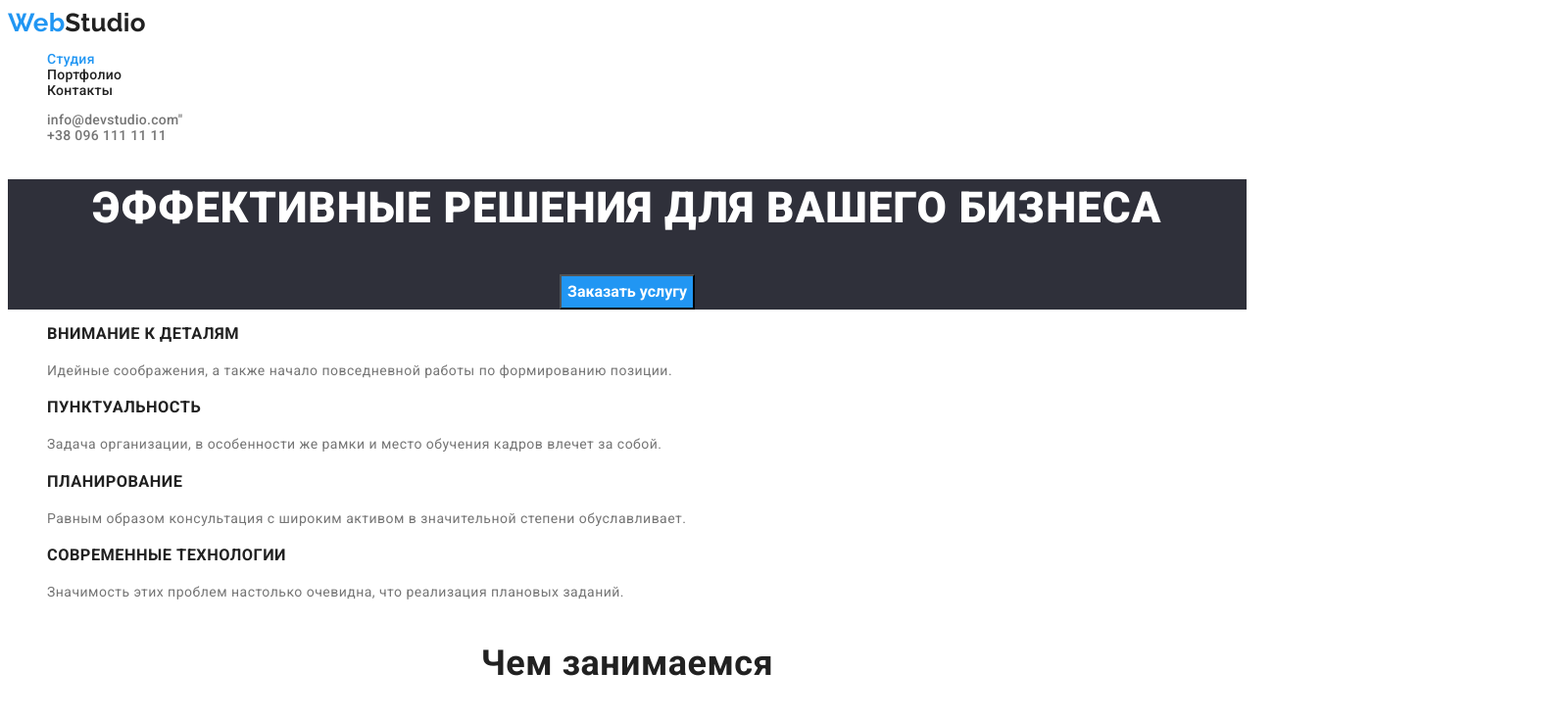
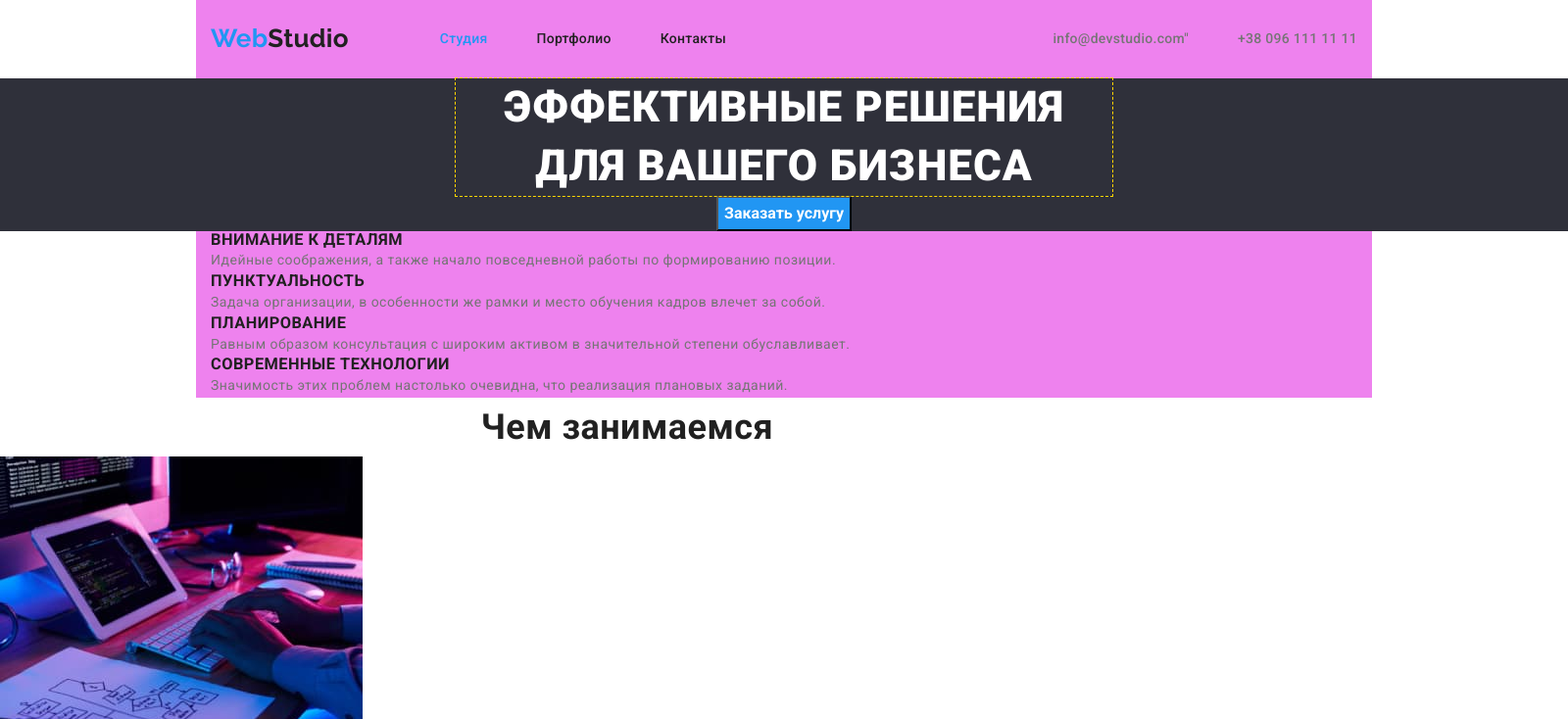
Before and after one commit to MichaelKononenko/goit-markup-hw-03, a plain HTML site: page index.html in a window 1280 px wide. Shown: the top 734 px of the page at 98% size, 1600 px wide, since content can reach past the window. Drawn offline with nearby package versions, Linux system fonts and the light colour scheme.

Commit message:
сделал позиционирование шапки и подвала

```diff
--- a/css/styles.css
+++ b/css/styles.css
@@ -13,6 +13,21 @@
   --nav-button-backgroud-color: #f5f4fa;
 }
 
+/* сброс стилей */
+h1,
+h2,
+h3,
+p {
+  margin: 0 0;
+}
+
+/* дополнительные общие стили */
+.list {
+  list-style: none;
+  padding: 0;
+  margin: 0;
+}
+
 body {
   color: var(--primary-text-color);
   background-color: var(--primary-background-color);
@@ -20,9 +35,13 @@ body {
   letter-spacing: 0.03em;
 }
 
-/* дополнительные общие стили */
-.list {
-  list-style: none;
+/* основной контейнер */
+.container {
+  display: flex;
+  width: 1200px;
+  padding: 0 15px;
+  margin: 0 200px;
+  background-color: violet;
 }
 
 /* оформление шапки */
@@ -31,6 +50,16 @@ body {
   font-size: 14px;
   line-height: 1.14;
   letter-spacing: 0.02em;
+}
+
+.header .container {
+  align-items: center;
+}
+
+.header .logo {
+  display: block;
+  padding: 24px 0 25px 0;
+  margin-right: 93px;
 }
 .logo {
   color: var(--primary-text-color);
@@ -44,17 +73,37 @@ body {
   color: var(--action-color);
 }
 
+.site-nav .list {
+  display: flex;
+}
+
 .site-nav-link {
+  display: block;
+  padding: 32px 0;
   color: var(--primary-text-color);
   text-decoration: none;
 }
+.site-nav-item:not(:last-child) {
+  margin-right: 50px;
+}
+
 .site-nav-link:hover,
 .site-nav-link:focus {
   color: var(--action-color);
 }
 
+.contacts.list {
+  display: flex;
+  margin-left: auto;
+}
+
+.header-mail {
+  margin-right: 50px;
+}
 .header-mail,
 .header-telephone {
+  display: block;
+  padding: 32px 0;
   color: var(--secondary-text-color);
   text-decoration: none;
 }
@@ -71,6 +120,7 @@ body {
 
 /* оформление подвала */
 .footer {
+  width: 1600px;
   background-color: var(--footer-background-color);
   font-weight: 400;
   font-size: 14px;
@@ -78,8 +128,17 @@ body {
   color: var(--footer-text-color);
 }
 
+.footer .container {
+  padding: 60px 15px;
+  flex-direction: column;
+}
+
 .address {
   font-style: normal;
+}
+
+.footer .logo {
+  margin-bottom: 20px;
 }
 
 .logo-footer {
@@ -87,11 +146,17 @@ body {
 }
 
 .location {
+  margin-bottom: 9px;
   color: var(--footer-text-color);
+}
+
+.footer li:not(:last-child) {
+  margin-bottom: 9px;
 }
 
 .footer-mail,
 .footer-telephone {
+  display: block;
   color: var(--footer-contacts-color);
   text-decoration: none;
 }
@@ -104,11 +169,15 @@ body {
 
 /* оформление студии */
 .hero {
+  width: 1600px;
   background-color: var(--hero-color);
   text-align: center;
   letter-spacing: 0.06em;
 }
 .hero-title {
+  outline: 1px dashed gold;
+  width: 670px;
+  margin: 0 auto;
   font-weight: 900;
   font-size: 44px;
   line-height: 1.36;
--- a/index.html
+++ b/index.html
@@ -11,11 +11,17 @@
       href="https://fonts.googleapis.com/css2?family=Raleway:wght@700&family=Roboto:wght@400;500;700;900&display=swap"
       rel="stylesheet"
     />
+  <link
+    rel="stylesheet"
+    href="https://cdnjs.cloudflare.com/ajax/libs/modern-normalize/1.0.0/modern-normalize.min.css"
+  />
     <link rel="stylesheet" href="./css/styles.css" />
   </head>
   <body>
     <!-- Шапка страницы -->
+
     <header class="header">
+      <div class="container">
         <a class="logo" href="./index.html"><span class="logo-web">Web</span>Studio</a>
         <nav class="site-nav">
             <ul class="list">
@@ -30,7 +36,7 @@
               </li>
             </ul>
         </nav>
-      <ul class="list">
+        <ul class="contacts list">
           <li class="header-contact-item">
             <a class="header-mail" href="mailto:info@devstudio.com">info@devstudio.com"</a>
           </li>
@@ -38,9 +44,11 @@
             <a class="header-telephone" href="tel:+380961111111">+38 096 111 11 11</a>
           </li>
         </ul>
+      </div>
     </header>
 
     <!-- Уникальный контент страницы -->
+
     <main>
       <section class="hero">
         <h1 class="hero-title">Эффективные решения для вашего бизнеса</h1>
@@ -49,6 +57,7 @@
       <!-- О компании -->
       <section class="about">
         <h2 class="visually-hidden"></h2>
+        <div class="container">
           <ul class="list">
             <li class="about-item">
               <h3 class="about-title">Внимание к деталям</h3>
@@ -75,10 +84,12 @@
               </p>
             </li>
           </ul>
+        </div>
       </section>
       <!-- Галерея -->
       <section class="galery">
           <h2 class="galery-title">Чем занимаемся</h2>
+          <div class="container"></div>
             <ul class="list">
               <li class="galery-item">
                 <img src="./images/1.jpg" alt="Фото написания кода" width="370" />
@@ -90,13 +101,20 @@
                 <img src="./images/3.jpg" alt="Фото красочного продукта" width="370" />
               </li>
             </ul>
+        </div>
       </section>
       <!-- Команда -->
       <section class="team">
         <h2 class="team-title">Наша команда</h2>
+        <div class="container"></div>
             <ul class="list">
               <li class="team-item">
-            <img class="team-photo" src="./images/4.jpg" alt="Фото Игоря Демьяненко" width="270" />
+                <img
+                  class="team-photo"
+                  src="./images/4.jpg"
+                  alt="Фото Игоря Демьяненко"
+                  width="270"
+                />
                 <h3 class="team-person">Игорь Демьяненко</h3>
                 <p class="team-position">Product Designer</p>
               </li>
@@ -106,31 +124,43 @@
                 <p class="team-position">Frontend Developer</p>
               </li>
               <li class="team-item">
-            <img class="team-photo" src="./images/6.jpg" alt="Фото Николая Тарасова" width="270" />
+                <img
+                  class="team-photo"
+                  src="./images/6.jpg"
+                  alt="Фото Николая Тарасова"
+                  width="270"
+                />
                 <h3 class="team-person">Николай Тарасов</h3>
                 <p class="team-position">Marketing</p>
               </li>
               <li class="team-item">
-            <img class="team-photo" src="./images/7.jpg" alt="Фото Михаила Ермакова" width="270" />
+                <img
+                  class="team-photo"
+                  src="./images/7.jpg"
+                  alt="Фото Михаила Ермакова"
+                  width="270"
+                />
                 <h3 class="team-person">Михаил Ермаков</h3>
                 <p class="team-position">UI Designer</p>
               </li>
             </ul>
+        </div>
       </section>
     </main>
-
     <!-- Подвал -->
     <footer class="footer">
-      <address class="address">
+      <div class="container">
         <a class="logo" href="./index.html"
           ><span class="logo-web">Web</span><span class="logo-footer">Studio</span></a
         >
+        <address class="address">
           <p class="location">г.Киев, пр-т Леси Украинки, 26</p>
           <ul class="list">
             <li><a class="footer-mail" href="maialto:info@example.com">info@example.com</a></li>
             <li><a class="footer-telephone" href="tel:+380991111111">+38 099 111 11 11</a></li>
           </ul>
         </address>
+      </div>
     </footer>
   </body>
 </html>
--- a/prettier.json
+++ b/prettier.json
@@ -1,5 +1,5 @@
 {
-    "printWidth": 100,
+    "printWidth": 150,
     "tabWidth": 2,
     "useTabs": false,
     "semi": true,
```
Also changed, not shown: portfolio.html (+29 -5 lines). Lines whose indentation alone changed are shown as unchanged.
